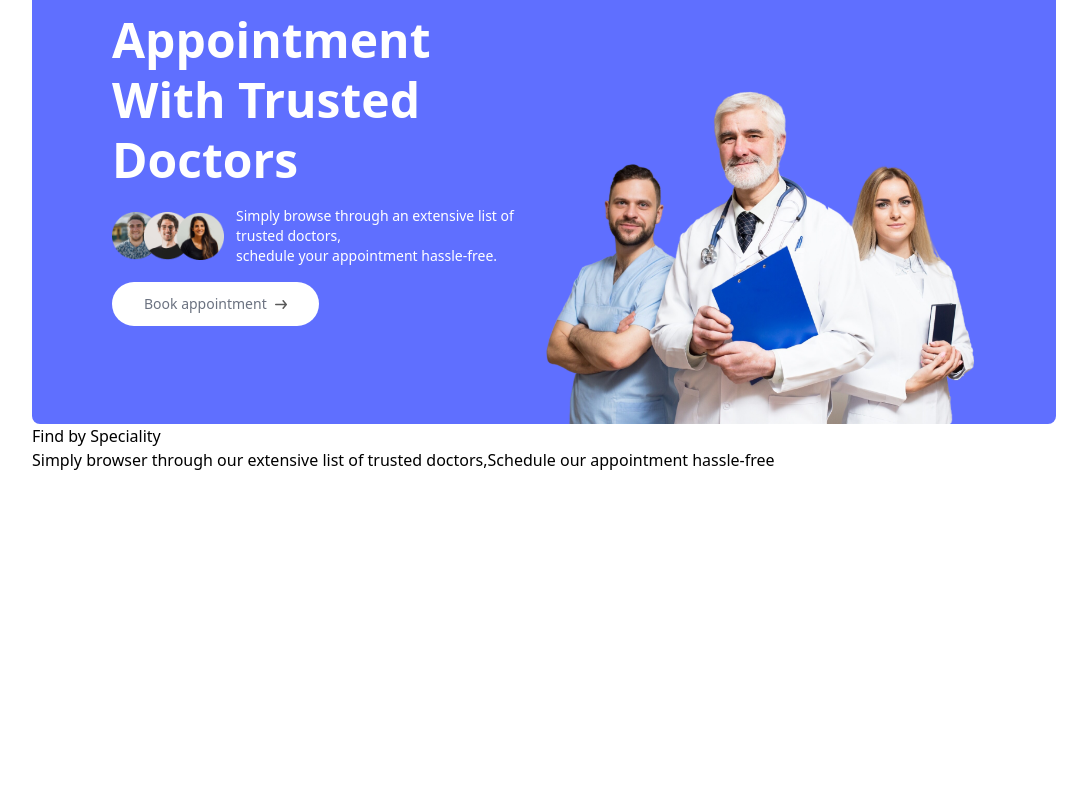
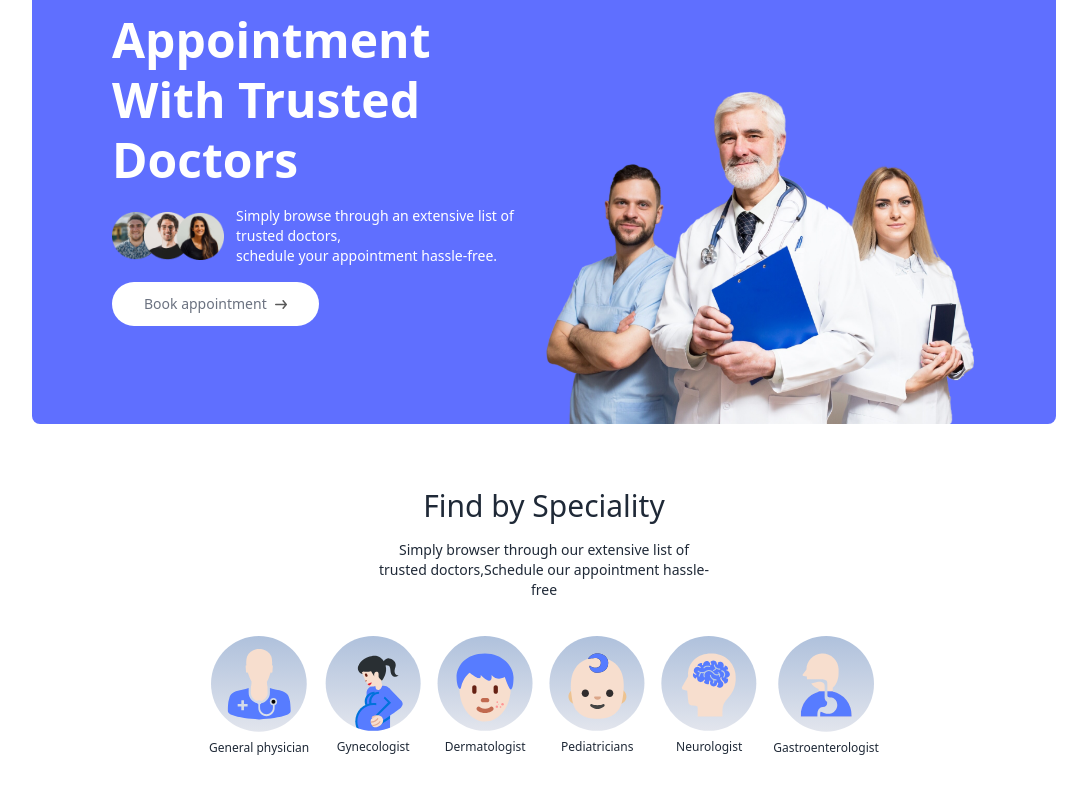
Before and after one commit to Md-SalmanHossen/DoctoreBookingApp, a React (Vite) app in the folder client-side/: page / in a window 1280 px wide. Shown: the part 255-1048 px from the top of the page, without its empty margins (96-1183 px from the left). Before the commit the page ends 800 px from the top, so only its background shows below. Built offline with nearby package versions, Linux system fonts and the light colour scheme.

Commit message:
done doctor special section

```diff
--- a/client-side/src/components/SpecialtyMenu.jsx
+++ b/client-side/src/components/SpecialtyMenu.jsx
@@ -1,14 +1,35 @@
 import React from 'react'
+import { specialityData } from '../assets/assets_frontend/assets'
+import { Link } from 'react-router-dom'
 
 const SpecialtyMenu = () => {
   return (
+
     //id from header section a tag
-    <div id='specialty'>
-      <h1>Find by Speciality</h1>
-      <p>Simply browser through our extensive list of trusted doctors,Schedule our appointment hassle-free</p>
-      <div>
+    <div className='flex flex-col items-center gap-4 py-16 text-gray-800' id='specialty'>
+      <h1 className='text-3xl font-medium'>Find by Speciality</h1>
+      <p className='sm:w-1/3 text-center text-sm'>Simply browser through our extensive list of trusted doctors,Schedule our appointment hassle-free</p>
+      <div className='flex sm:justify-center gap-4 pt-5 w-full overflow-scroll'>
+          {
+            specialityData.map((item,index)=>(
 
+              <Link
+                className='flex flex-col items-center text-xs cursor-pointer flex-shrink-0 hover:translate-y-[-10px] transition-all duration-500'
+                key={index}
+                to={`/doctors/${item.speciality}`}
+              >
+                <img
+                  className='w-16 sm:w-24 mb-2'
+                  src={item.image}
+                  alt=""
+                />
+                <p>{item.speciality}</p>
+              </Link>
+
+            ))
+          }
       </div>
+
     </div>
   )
 }
--- a/client-side/src/index.css
+++ b/client-side/src/index.css
@@ -6,3 +6,9 @@
 .active hr{
    @apply block
 }
+
+::-webkit-scrollbar{
+   @apply hidden{
+
+   }
+}
```
Also changed, not shown: client-side/src/components/Header.jsx (+6 -1 lines).
